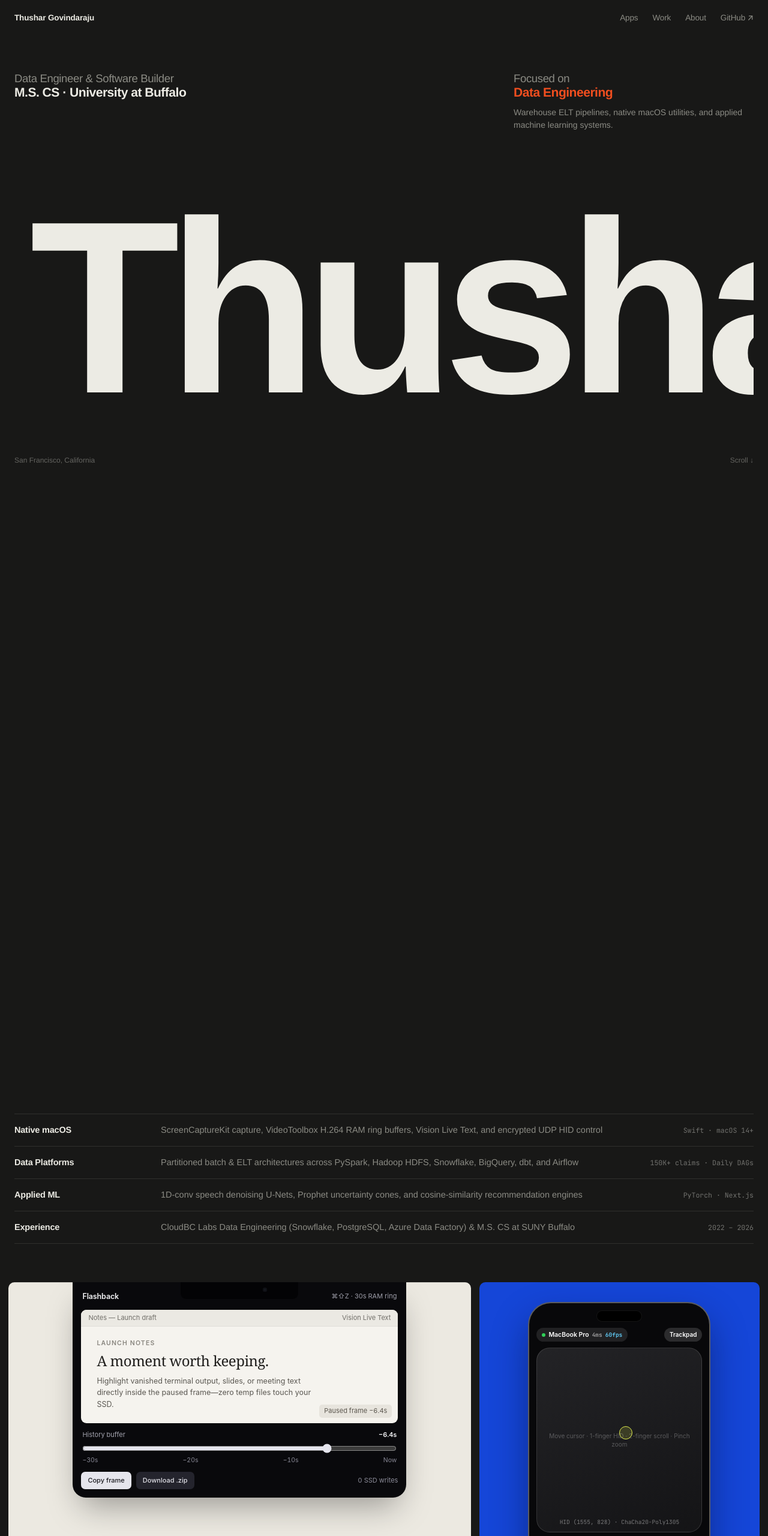
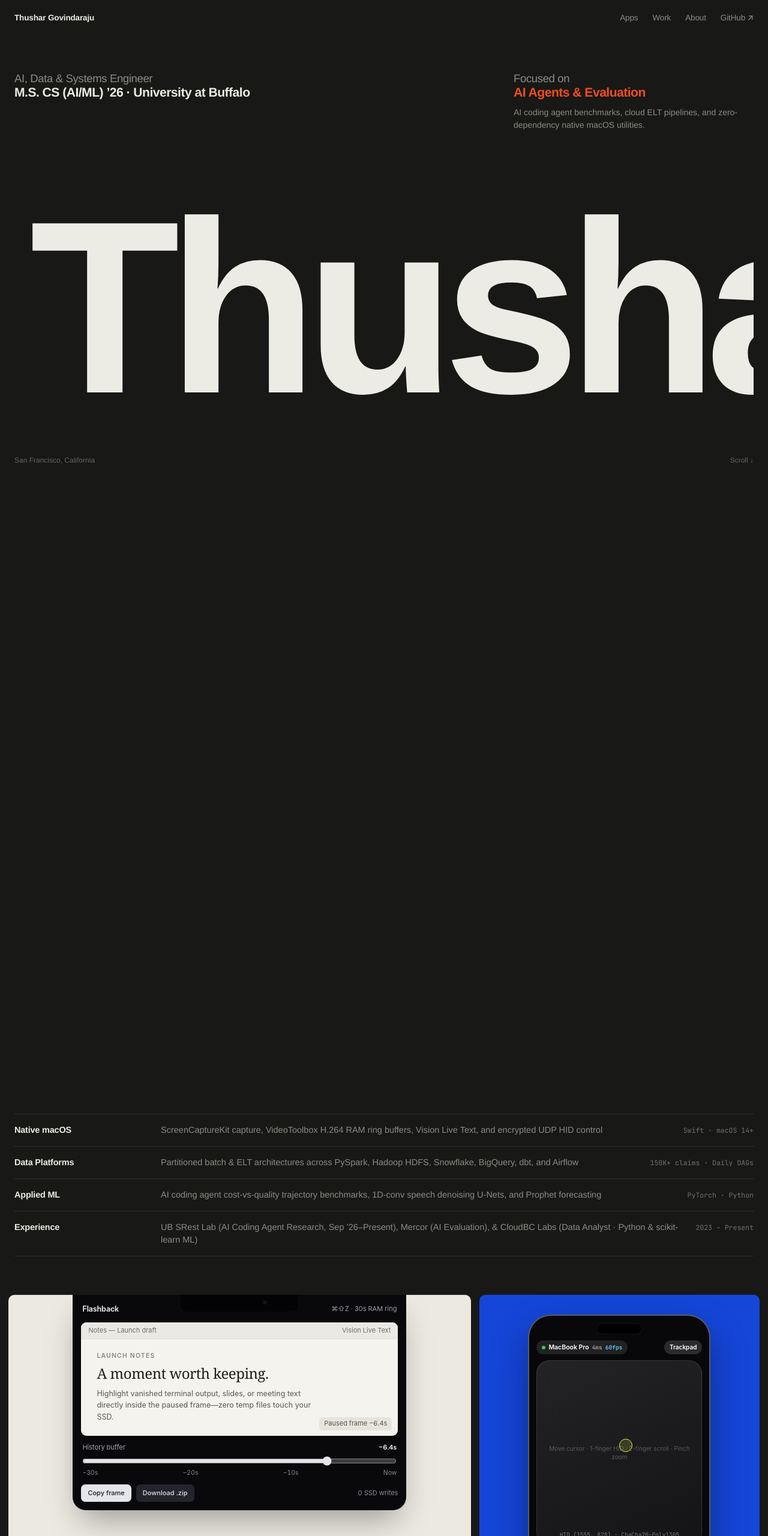
Before and after one commit to thushartg/thushartg.github.io, a plain HTML site: page index.html in a window 1280 px wide. Shown: the top 2560 px of the page at 60% size. Drawn offline with Linux system fonts and the light colour scheme.

Commit message:
Align role titles, May 2026 graduation, SRest Lab, and CloudBC Data Analyst details with resume

```diff
--- a/assets/js/site.js
+++ b/assets/js/site.js
@@ -10,10 +10,10 @@
   var heroRole = document.getElementById('heroRoleBtn');
 
   var ROLES = [
-    { label: 'Data Engineering', cls: '' },
-    { label: 'Native macOS Software', cls: 'is-cream' },
-    { label: 'Applied Machine Learning', cls: 'is-hot' },
-    { label: 'Cloud Warehouses & ELT', cls: 'is-cream' }
+    { label: 'AI Agents & Evaluation', cls: '' },
+    { label: 'Data & Cloud ELT', cls: 'is-cream' },
+    { label: 'Native macOS Software', cls: 'is-hot' },
+    { label: 'Applied Machine Learning', cls: 'is-cream' }
   ];
   var roleIdx = 0;
 
--- a/index.html
+++ b/index.html
@@ -3,10 +3,10 @@
   <head>
     <meta charset="utf-8" />
     <meta name="viewport" content="width=device-width, initial-scale=1" />
-    <title>Thushar Govindaraju — Data Engineer &amp; Software Builder</title>
+    <title>Thushar Govindaraju — AI, Data &amp; Systems Engineer</title>
     <meta
       name="description"
-      content="Portfolio and native macOS software releases of Thushar Govindaraju — Data Engineering, Cloud Warehouses, Applied ML, Flashback, and MacControl."
+      content="Portfolio and native macOS software releases of Thushar Govindaraju — AI Agent Evaluation, Cloud Data Pipelines, Applied ML, Flashback, and MacControl."
     />
     <link rel="preconnect" href="https://fonts.googleapis.com" />
     <link rel="preconnect" href="https://fonts.gstatic.com" crossorigin />
@@ -36,16 +36,16 @@
         <div class="tb-hero-pin">
           <div class="ed-hero-meta">
             <div>
-              <span class="tb-two-kicker">Data Engineer &amp; Software Builder</span>
-              <span class="tb-two-bright">M.S. CS · University at Buffalo</span>
+              <span class="tb-two-kicker">AI, Data &amp; Systems Engineer</span>
+              <span class="tb-two-bright">M.S. CS (AI/ML) ’26 · University at Buffalo</span>
             </div>
             <div class="ed-hero-focus">
               <span class="tb-two-kicker">Focused on</span>
               <button class="tb-hero-role" id="heroRoleBtn" type="button" title="Cycle focus">
-                Data Engineering
+                AI Agents &amp; Evaluation
               </button>
               <p class="ed-hero-note">
-                Warehouse ELT pipelines, native macOS utilities, and applied machine learning systems.
+                AI coding agent benchmarks, cloud ELT pipelines, and zero-dependency native macOS utilities.
               </p>
             </div>
           </div>
@@ -82,16 +82,16 @@
         <div class="ed-index-row">
           <span class="ed-index-key">Applied ML</span>
           <span class="ed-index-val">
-            1D-conv speech denoising U-Nets, Prophet uncertainty cones, and cosine-similarity recommendation engines
+            AI coding agent cost-vs-quality trajectory benchmarks, 1D-conv speech denoising U-Nets, and Prophet forecasting
           </span>
-          <span class="ed-index-meta">PyTorch · Next.js</span>
+          <span class="ed-index-meta">PyTorch · Python</span>
         </div>
         <div class="ed-index-row">
           <span class="ed-index-key">Experience</span>
           <span class="ed-index-val">
-            CloudBC Labs Data Engineering (Snowflake, PostgreSQL, Azure Data Factory) &amp; M.S. CS at SUNY Buffalo
+            UB SRest Lab (AI Coding Agent Research, Sep ’26–Present), Mercor (AI Evaluation), &amp; CloudBC Labs (Data Analyst · Python &amp; scikit-learn ML)
           </span>
-          <span class="ed-index-meta">2022 – 2026</span>
+          <span class="ed-index-meta">2023 – Present</span>
         </div>
       </section>
 
@@ -871,14 +871,14 @@
             <span class="tb-two-bright">&amp; Contact</span>
           </div>
           <div class="tb-divider-right">
-            Available for data engineering, ML platform, and systems software roles.
+            Available immediately in San Francisco for AI engineering, data platform, and systems software roles.
           </div>
         </div>
 
         <div class="tb-row r-58-42">
           <div class="ed-bio-slab">
             <p class="ed-bio-lead">
-              I’m Thushar Govindaraju—a data engineer and software builder finishing my M.S. in Computer Science at the University at Buffalo, focused on reliable warehouse pipelines and fast, tactile native tools.
+              I’m Thushar Govindaraju—an AI, data, and systems engineer based in San Francisco (M.S. in Computer Science, AI/ML · University at Buffalo ’26). I currently benchmark AI coding agents at UB’s SRest Lab and build reliable cloud ELT pipelines and fast, tactile native macOS tools.
             </p>
             <div class="ed-bio-foot">
               <span>San Francisco, California · Open to full-time roles</span>
@@ -893,14 +893,14 @@
               <span class="tb-quad-idx">Education</span>
               <div>
                 <div class="tb-quad-big">SUNY Buffalo</div>
-                <div class="tb-quad-meta">M.S. Computer Science · 2024 – 2026</div>
+                <div class="tb-quad-meta">M.S. CS (AI/ML) · Graduated May 2026 · 3.53 GPA</div>
               </div>
             </div>
             <div class="tb-quad-tile">
-              <span class="tb-quad-idx">Industry</span>
+              <span class="tb-quad-idx">Experience</span>
               <div>
-                <div class="tb-quad-big">CloudBC Labs</div>
-                <div class="tb-quad-meta">Data Engineering · Snowflake, PostgreSQL &amp; Azure ADF</div>
+                <div class="tb-quad-big">SRest Lab &amp; CloudBC</div>
+                <div class="tb-quad-meta">AI Agent Evals (UB) · Data Analyst, Python &amp; scikit-learn (83% Fit ML)</div>
               </div>
             </div>
             <div class="tb-quad-tile q-lime">
@@ -913,8 +913,8 @@
             <div class="tb-quad-tile">
               <span class="tb-quad-idx">Core Stack</span>
               <div>
-                <div class="tb-quad-big">Spark · dbt · Swift</div>
-                <div class="tb-quad-meta">Snowflake · BigQuery · Airflow · PyTorch</div>
+                <div class="tb-quad-big">Python · SQL · Swift</div>
+                <div class="tb-quad-meta">PyTorch · FastAPI · BigQuery · dbt · Airflow</div>
               </div>
             </div>
           </div>
@@ -1002,7 +1002,7 @@
         <div class="tb-credit-cols">
           <div>© 2026 Thushar Govindaraju</div>
           <div class="tb-credit-sep"></div>
-          <div>San Francisco, California · Data Engineering, Applied ML &amp; Native macOS</div>
+          <div>San Francisco, California · AI Engineering, Cloud Data Platforms &amp; Native macOS</div>
         </div>
       </div>
     </footer>
```
Also changed, not shown: 1 other file.
